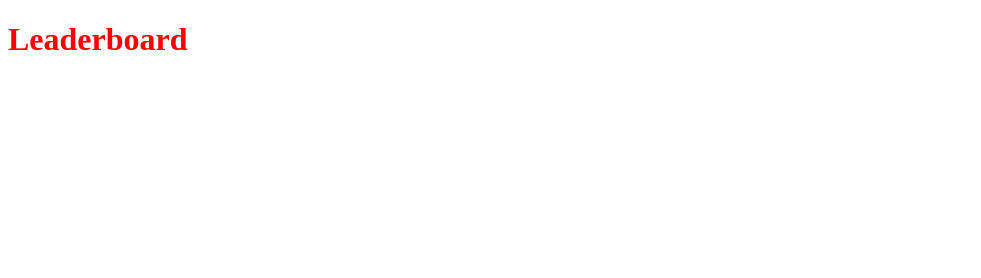
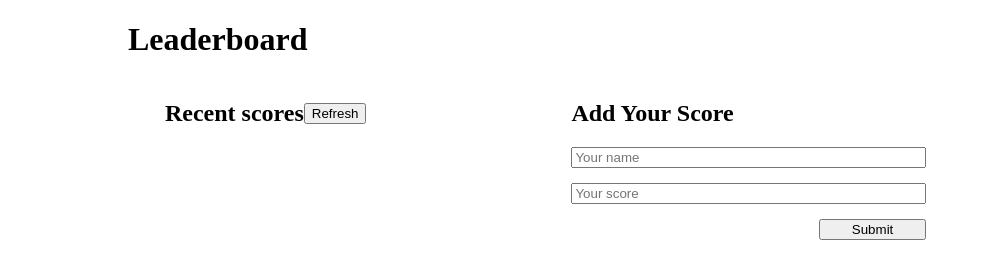
Before and after one commit to ritikarawat220/LEADERBOARD-, a website built with webpack: page src/index.html in a window 1280 px wide. Shown: the whole page, without its empty margins (0-981 px from the left). Built offline with nearby package versions, Linux system fonts and the light colour scheme.

Commit message:
plain HTML markup with minimum styling

```diff
--- a/src/index.css
+++ b/src/index.css
@@ -1,3 +1,49 @@
-h1 {
-  color: red;
+body {
+  margin: 0;
 }
+
+main {
+  display: grid;
+  grid-gap: 40px;
+  grid-template-columns: 3fr 4fr;
+}
+
+.header,
+.main {
+  margin-left: 10%;
+  margin-right: 10%;
+}
+
+.leaderboard {
+  border-radius: 6px;
+  border: 2px solid gray;
+}
+
+.leaderboard-header {
+  display: flex;
+  align-items: center;
+  justify-content: center;
+}
+
+.refresh-btn {
+  display: flex;
+  align-self: center;
+  height: 50%;
+}
+
+.leaderboard-list {
+  margin: 0;
+  padding: 0;
+}
+
+.score-form {
+  width: 50%;
+  display: flex;
+  flex-direction: column;
+  gap: 15px;
+}
+
+.submit-btn {
+  align-self: flex-end;
+  width: 30%;
+}
--- a/src/index.html
+++ b/src/index.html
@@ -7,7 +7,33 @@
     <title>Leaderboard</title>
 </head>
 <body>
-    <h1>Leaderboard</h1>
+    <header class="header">
+        <h1>Leaderboard</h1>
+    </header>
+    <main>
+        <div class="leaderboard-container">
+            <div class="leaderboard-header">
+                <h2>Recent scores</h2>
+                <button class="refresh-btn" id="refresh-btn" type="button" name="button">
+                    Refresh
+                </button>
+            </div>
+            <div>
+                <ul class="leaderboard-list" id="leaderboard-list"></ul>
+            </div>
+        </div>
+
+        <div class="form-container">
+            <h2>Add Your Score</h2>
+            <form class="score-form" action="index.html" method="post">
+                <input name="" value="" type="text"  placeholder="Your name" required>
+                <input name="" value="" type="text"  placeholder="Your score" required>
+                <button class="submit-btn" id="submit-btn" type="submit" name="button">
+                    Submit
+                </button>
+            </form>
+        </div>
+    </main>
 
 </body>
 </html>
```
